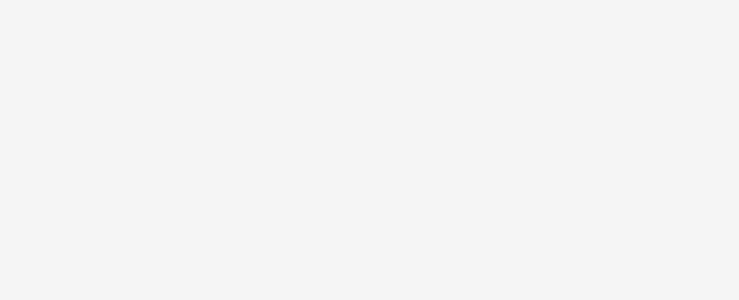
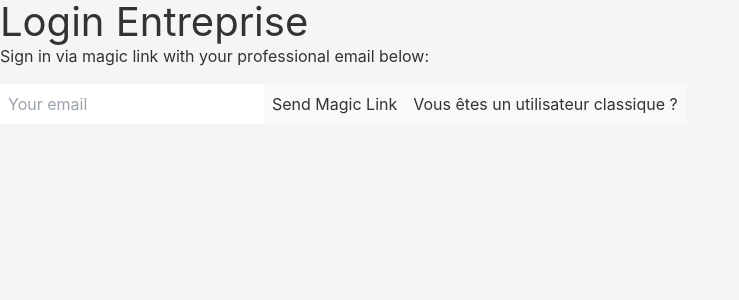
Before and after one commit to antonioepoibo/NewPLast, a Vue app: page /loginCompany in a window 1280 px wide. Before the commit this address had no page. Shown: the top 300 px of the page, without its empty margins (0-739 px from the left). Built offline with nearby package versions, Linux system fonts and the light colour scheme.

Commit message:
nouveau fichier company avec une session isCompany et changement de page de login en fonction de si on est une entreprise ou pas

```diff
--- a/package.json
+++ b/package.json
@@ -18,11 +18,11 @@
     "axios": "^1.7.9",
     "leaflet": "^1.9.4",
     "mapbox-gl": "^3.8.0",
-    "pinia": "^2.2.6",
+    "pinia": "^2.3.0",
     "pinia-plugin-persistedstate": "^4.1.3",
     "vue": "^3.5.12",
     "vue-leaflet": "^0.1.0",
-    "vue-router": "^4.4.5"
+    "vue-router": "^4.5.0"
   },
   "devDependencies": {
     "@vitejs/plugin-vue": "^5.1.4",
--- /dev/null
+++ b/src/components/LoginCompany.vue
@@ -0,0 +1,66 @@
+<script setup>
+import { ref } from 'vue';
+import { useRouter } from 'vue-router';
+import { supabase } from '../supabase';
+import { useSessionStore } from '../stores/sessions';
+
+// State
+const loading = ref(false);
+const email = ref('');
+const router = useRouter();
+const sessionStore = useSessionStore();
+
+const handleLogin = async () => {
+  try {
+    loading.value = true;
+
+    // Login using magic link
+    const { error } = await supabase.auth.signInWithOtp({
+      email: email.value,
+    });
+
+    if (error) throw error;
+
+    sessionStore.isCompany = true;
+
+    alert('Check your email for the login link!');
+  } catch (error) {
+    if (error instanceof Error) {
+      alert(error.message);
+    }
+  } finally {
+    loading.value = false;
+  }
+};
+
+// Redirection vers la page utilisateur
+const goToUserLogin = () => {
+  router.push('/login');
+};
+</script>
+
+<template>
+  <form class="row flex-center flex" @submit.prevent="handleLogin">
+    <div class="col-6 form-widget">
+      <h1 class="header">Login Entreprise</h1>
+      <p>Sign in via magic link with your professional email below:</p>
+      <input type="email" v-model="email" required placeholder="Your email" />
+      <button type="submit" :disabled="loading">{{ loading ? 'Loading...' : 'Send Magic Link' }}</button>
+
+      <!-- Bouton pour aller à la page utilisateur -->
+      <button type="button" @click="goToUserLogin">Vous êtes un utilisateur classique ?</button>
+    </div>
+  </form>
+</template>
+
+<style scoped>
+input {
+  margin: 0.5em 0;
+  padding: 0.5em;
+  color: aliceblue;
+}
+button {
+  margin: 1em 0;
+  padding: 0.5em;
+}
+</style>
--- a/src/components/LoginComponent.vue
+++ b/src/components/LoginComponent.vue
@@ -1,10 +1,12 @@
 <script setup>
 import { ref } from 'vue';
+import { useRouter } from 'vue-router';
 import { supabase } from '../supabase';
 
 // State
 const loading = ref(false);
 const email = ref('');
+const router = useRouter();
 
 const handleLogin = async () => {
   try {
@@ -17,7 +19,9 @@ const handleLogin = async () => {
 
     if (error) throw error;
 
-    // Notify parent about successful login
+    // Vérifiez ou ajoutez l'email dans la table profiles
+    await ensureProfile(email.value);
+
     alert('Check your email for the login link!');
   } catch (error) {
     if (error instanceof Error) {
@@ -26,6 +30,47 @@ const handleLogin = async () => {
   } finally {
     loading.value = false;
   }
+};
+
+// Fonction pour vérifier ou ajouter l'email dans la table profiles
+const ensureProfile = async (email) => {
+  try {
+    // Vérifiez si l'email existe déjà dans la table profiles
+    const { data, error } = await supabase
+      .from('profiles')
+      .select('email')
+      .eq('email', email)
+      .single();
+
+    if (error && error.code !== 'PGRST116') {
+      // Si une erreur autre que "Pas de correspondance trouvée"
+      throw error;
+    }
+
+    if (!data) {
+      // Si aucune ligne avec cet email, insérez une nouvelle ligne
+      const { error: insertError } = await supabase.from('profiles').insert([
+        {
+          email: email,
+          updated_at: new Date().toISOString(), // Ajoutez un timestamp actuel
+        },
+      ]);
+
+      if (insertError) throw insertError;
+
+      console.log('Email ajouté à la table profiles');
+    } else {
+      console.log('Email déjà présent dans la table profiles');
+    }
+  } catch (err) {
+    console.error('Erreur lors de la vérification ou de l\'ajout du profil :', err);
+    throw err;
+  }
+};
+
+// Redirection vers la page entreprise
+const goToCompanyLogin = () => {
+  router.push('/loginCompany');
 };
 </script>
 
@@ -36,6 +81,9 @@ const handleLogin = async () => {
       <p>Sign in via magic link with your email below:</p>
       <input type="email" v-model="email" required placeholder="Your email" />
       <button type="submit" :disabled="loading">{{ loading ? 'Loading...' : 'Send Magic Link' }}</button>
+
+      <!-- Bouton pour aller à la page entreprise -->
+      <button type="button" @click="goToCompanyLogin">Vous êtes une entreprise ?</button>
     </div>
   </form>
 </template>
--- a/src/router/index.ts
+++ b/src/router/index.ts
@@ -6,6 +6,8 @@ import AboutPage from '../views/AboutPage.vue';
 import Account from '../views/Account.vue';
 import AddActivity from '../views/AddActivity.vue';
 import ProfilPage from '../views/ProfilPage.vue';
+import LoginCompany from '../components/LoginCompany.vue';
+import LoginComponent from '../components/LoginComponent.vue';
 
 const routes = [
   { path: '/', name: 'Home', component: HomePage },
@@ -15,6 +17,9 @@ const routes = [
   { path: '/account', name: 'Account', component: Account },
   { path: '/activite/add', component: AddActivity },
   { path: '/profil', component: ProfilPage },
+  { path: '/login', name : 'LoginPage', component: LoginComponent},
+  { path: '/loginCompany', name : 'LoginCompany', component: LoginCompany},
+
 
 ];
 
--- a/src/stores/sessions.ts
+++ b/src/stores/sessions.ts
@@ -7,7 +7,8 @@ export const useSessionStore = defineStore('session', {
     isLoggedIn: false,
     isLoading: true,  // Initially loading the session
     mail: '',
-    userId: ''  // Initialize userId as a regular string
+    userId: '', // Initialize userId as a regular string
+    isCompany:false,
   }),
   actions: {
     // Define a ref for userId in the action
@@ -20,7 +21,7 @@ export const useSessionStore = defineStore('session', {
       const userId = ref('');  // Define a local ref for userId within the action
       userId.value = newSession?.user?.id || '';  // Set the ref value
       this.userId = userId.value;  // Store the ref value in the state
-
+      this.isCompany = !!newSession?.user?.isCompany
       console.log(userId.value);  // Log the userId value
     },
 
@@ -30,6 +31,7 @@ export const useSessionStore = defineStore('session', {
       this.isLoggedIn = false;
       this.mail = '';
       this.userId = '';  // Reset userId
+      this.isCompany = false;
     },
     persist: true,
   }
--- a/src/views/HomePage.vue
+++ b/src/views/HomePage.vue
@@ -3,6 +3,13 @@
     <img :src="fond" class="absolute top-0 left-0 right-0 bottom-0 z-10 w-full h-auto object-cover" alt="Fond d'écran"/>
 
     <div class="relative z-20 flex w-full flex-col h-full">
+
+      <div v-if="sessionStore.isCompany">
+        <p>Bienvenue, utilisateur entreprise !</p>
+      </div>
+      <div v-else>
+        <p>Bienvenue, utilisateur classique !</p>
+      </div>
 
       <!-- Display Login Form if the user is not logged in -->
       <LoginComponent v-if="!sessionStore.isLoggedIn" @login="login" />
```
Also changed, not shown: 1 other file (tests, documents, lock files or other folders).
